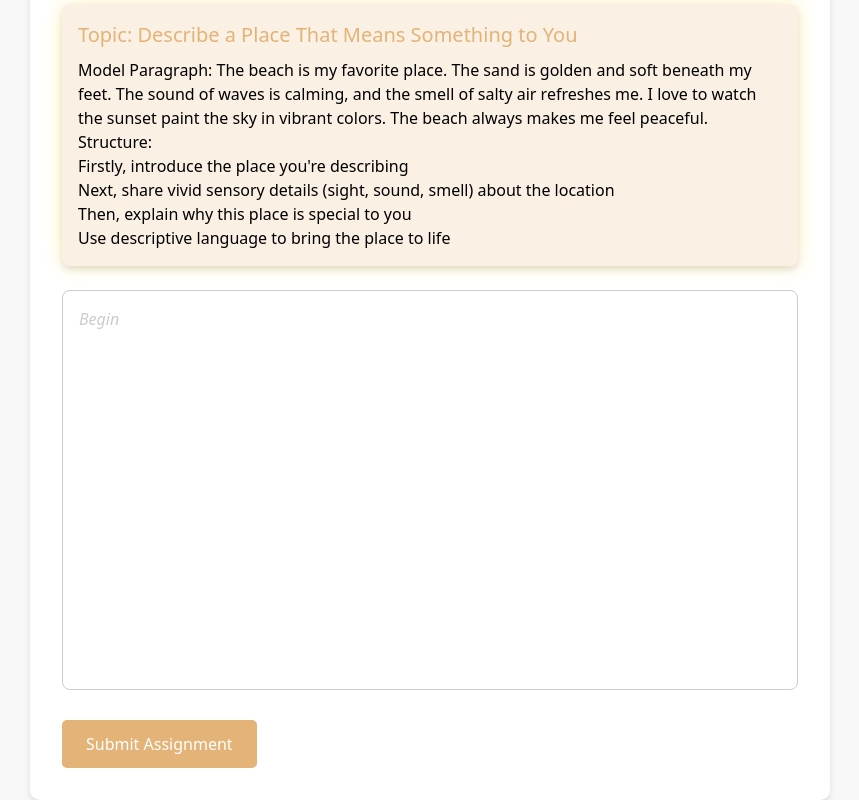
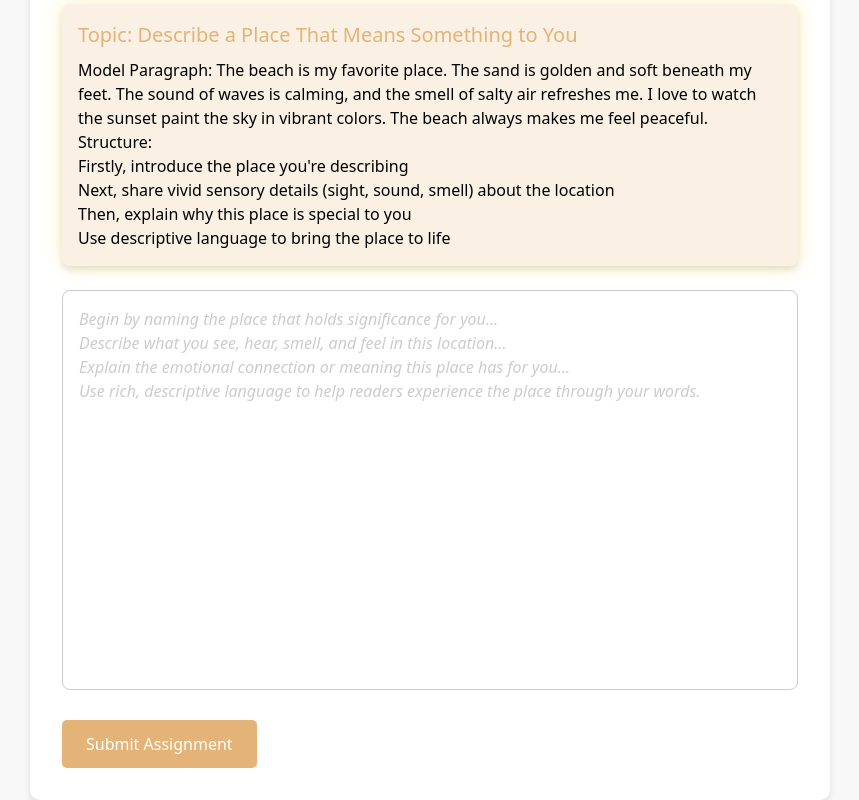
Before and after one commit to nvv1d/our-writing-class-final, a website: page submit.html in a window 1280 px wide. Shown: the part 506-1306 px from the top of the page, without its empty margins (210-1069 px from the left). Drawn offline with nearby package versions, Linux system fonts and the light colour scheme; a web font is replaced by a local one.

Commit message:
Update submit.html

```diff
--- a/submit.html
+++ b/submit.html
@@ -276,7 +276,8 @@ document.addEventListener('keydown', function(e) {
 
 <div class="topic">
   <h2 class="topic-title">Topic: Describe a Place That Means Something to You</h2>
-  <p>Model Paragraph: The beach is my favorite place. The sand is golden and soft beneath my feet. The sound of waves is calming, and the smell of salty air refreshes me. I love to watch the sunset paint the sky in vibrant colors. The beach always makes me feel peaceful.</p>
+  <p>Model Paragraph:
+The beach is my favorite place. The sand is golden and soft beneath my feet. The sound of waves is calming, and the smell of salty air refreshes me. I love to watch the sunset paint the sky in vibrant colors. The beach always makes me feel peaceful.</p>
   <h3>Structure:</h3>
   <ul>
         <li>Firstly, introduce the place you're describing</li>
@@ -286,10 +287,10 @@ document.addEventListener('keydown', function(e) {
     </ul>
 </div>
 
-<textarea class="text-area" placeholder=Begin by naming the place that holds significance for you...
+<textarea class="text-area" placeholder="Begin by naming the place that holds significance for you...
 Describe what you see, hear, smell, and feel in this location...
 Explain the emotional connection or meaning this place has for you...
-Use rich, descriptive language to help readers experience the place through your words.></textarea>
+Use rich, descriptive language to help readers experience the place through your words."></textarea>
 
     <!-- React root div -->
     <div id="submit-button-root"></div>
```
